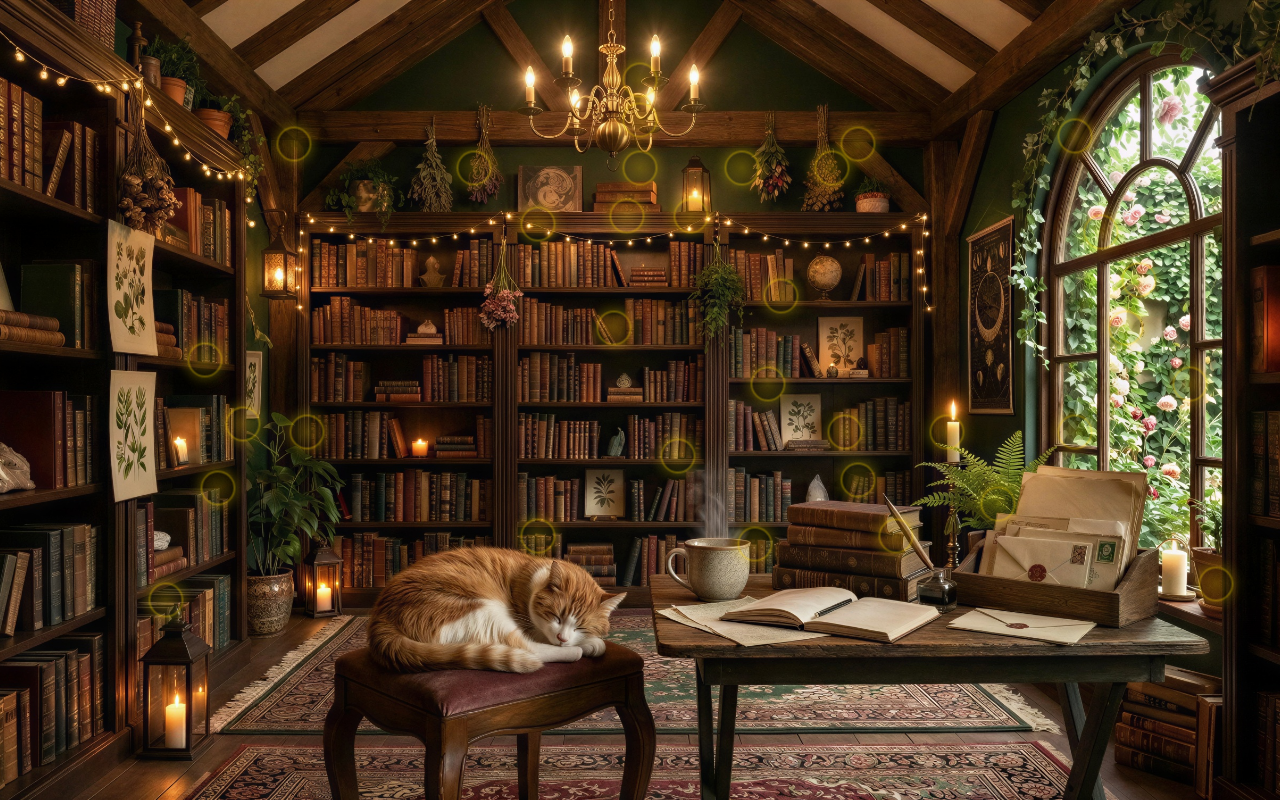
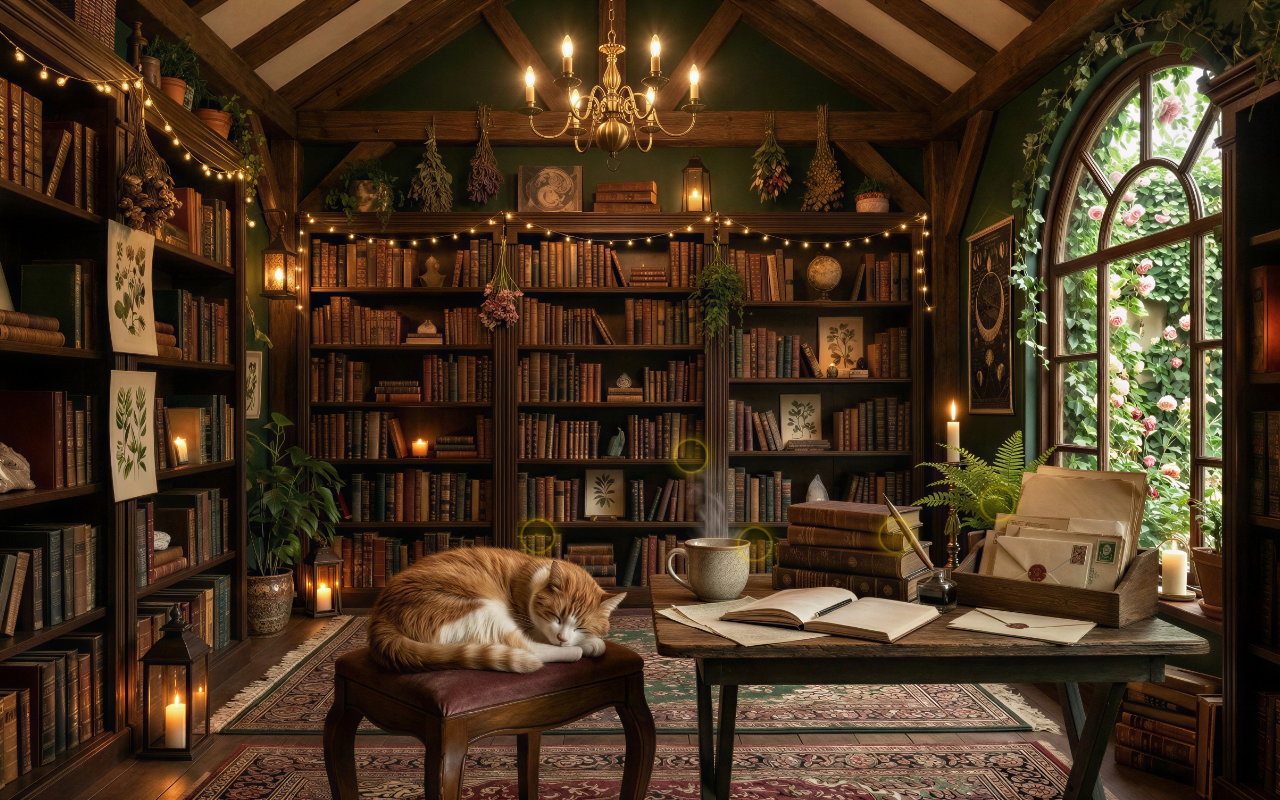
Before and after one commit to markwasu2/wasuwanich, a Next.js app: page / in a window 1280 px wide. Built offline with nearby package versions, Linux system fonts and the light colour scheme.

Commit message:
Simplify to only 5 hotspots - cat, coffee, notebook, ink, letters - verified positions

```diff
--- a/app/hotspots.ts
+++ b/app/hotspots.ts
@@ -1,4 +1,4 @@
-// Hotspot definitions - FINAL PRECISION-VERIFIED POSITIONS
+// Hotspot definitions for the magical library - ONLY 5 ESSENTIAL ITEMS
 export interface Hotspot {
   id: string;
   x: number; // percentage from left
@@ -8,7 +8,6 @@ export interface Hotspot {
 }
 
 export const HOTSPOTS: Hotspot[] = [
-  // TABLE FOREGROUND - PRECISION VERIFIED
   {
     id: "sleeping-cat",
     x: 42.0,
@@ -18,7 +17,7 @@ export const HOTSPOTS: Hotspot[] = [
   },
   {
     id: "coffee-mug",
-    x: 53.0,
+    x: 54.0,
     y: 57.0,
     label: "Steaming Coffee",
     description: "A warm cup of coffee, still steaming. Someone was just here...",
@@ -29,13 +28,6 @@ export const HOTSPOTS: Hotspot[] = [
     y: 68.0,
     label: "Open Notebook",
     description: "Pages filled with handwritten notes and sketches, waiting to be read...",
-  },
-  {
-    id: "book-stack-table",
-    x: 67.0,
-    y: 60.0,
-    label: "Stacked Books",
-    description: "A tall stack of antique books on the table, waiting to be explored...",
   },
   {
     id: "ink-bottle",
@@ -51,212 +43,4 @@ export const HOTSPOTS: Hotspot[] = [
     label: "Sealed Letters",
     description: "A box of letters sealed with wax, containing secrets and stories untold...",
   },
-  {
-    id: "fern-plant-table",
-    x: 74.0,
-    y: 54.0,
-    label: "Potted Fern",
-    description: "A lush fern bringing life and freshness to this cozy corner...",
-  },
-
-  // TOP SHELF - PRECISION VERIFIED
-  {
-    id: "moon-art-top",
-    x: 49.0,
-    y: 27.0,
-    label: "Moon Phases Art",
-    description: "A framed illustration showing the phases of the moon in intricate detail...",
-  },
-  {
-    id: "book-stack-shelf",
-    x: 54.0,
-    y: 27.0,
-    label: "Shelf Books",
-    description: "A neat stack of leather-bound books on the top shelf...",
-  },
-  {
-    id: "lantern-shelf",
-    x: 42.0,
-    y: 28.0,
-    label: "Hanging Lantern",
-    description: "A warm lantern casting gentle light across the shelves...",
-  },
-
-  // HANGING ITEMS - PRECISION VERIFIED
-  {
-    id: "hanging-herbs-left",
-    x: 37.0,
-    y: 21.0,
-    label: "Dried Herbs",
-    description: "Bundles of dried herbs hang from the rafters, filling the air with their scent...",
-  },
-  {
-    id: "hanging-flowers-center-left",
-    x: 50.0,
-    y: 21.0,
-    label: "Pink Hanging Flowers",
-    description: "Dried pink and purple flowers, preserved from summers past...",
-  },
-  {
-    id: "hanging-flowers-center-right",
-    x: 58.0,
-    y: 21.0,
-    label: "Yellow Dried Flowers",
-    description: "Bright yellow dried flowers hang cheerfully from the beams...",
-  },
-  {
-    id: "hanging-basket",
-    x: 65.0,
-    y: 21.0,
-    label: "Woven Basket",
-    description: "A decorative woven basket hangs among the herbs and flowers...",
-  },
-
-  // MIDDLE SHELVES - PRECISION VERIFIED
-  {
-    id: "globe",
-    x: 61.0,
-    y: 37.0,
-    label: "Antique Globe",
-    description: "An old globe showing lands both real and imagined, waiting to be explored...",
-  },
-  {
-    id: "candle-center-shelf",
-    x: 48.0,
-    y: 41.0,
-    label: "Flickering Candle",
-    description: "A small candle flame dances in the quiet air of the library...",
-  },
-  {
-    id: "botanical-print-center",
-    x: 60.0,
-    y: 48.0,
-    label: "Botanical Print",
-    description: "A framed print of pressed herbs, catalogued with careful detail...",
-  },
-  {
-    id: "pyramid-sculpture",
-    x: 66.0,
-    y: 54.0,
-    label: "Crystal Pyramid",
-    description: "A small crystal pyramid sits on the shelf, refracting light into rainbows...",
-  },
-
-  // LEFT WALL - PRECISION VERIFIED
-  {
-    id: "botanical-prints-left",
-    x: 16.0,
-    y: 45.0,
-    label: "Nature Studies",
-    description: "A collection of botanical prints, each one a masterpiece of observation...",
-  },
-  {
-    id: "candle-left-shelf",
-    x: 19.0,
-    y: 53.0,
-    label: "Shelf Candle",
-    description: "A small candle nestled between books, keeping watch through the night...",
-  },
-  {
-    id: "plant-pot-left",
-    x: 24.0,
-    y: 54.0,
-    label: "Shelf Plant",
-    description: "A thriving plant that seems to love the company of books...",
-  },
-  {
-    id: "crystal-geode",
-    x: 17.0,
-    y: 61.0,
-    label: "Crystal Geode",
-    description: "A beautiful white geode catches the light, its crystals sparkling like stars...",
-  },
-  {
-    id: "left-lantern-floor",
-    x: 13.0,
-    y: 75.0,
-    label: "Floor Lantern",
-    description: "A large lantern resting on the floor, its glow reaching into shadowed corners...",
-  },
-
-  // RIGHT WINDOW - PRECISION VERIFIED
-  {
-    id: "hanging-ivy-top",
-    x: 84.0,
-    y: 17.0,
-    label: "Hanging Ivy",
-    description: "Cascading ivy brings the outside in, a living decoration...",
-  },
-  {
-    id: "astrology-chart",
-    x: 86.0,
-    y: 29.0,
-    label: "Astrology Chart",
-    description: "An ancient astrological chart mapping the celestial bodies, moon phases, and zodiac signs. The stars whisper secrets of fate and fortune to those who know how to listen...",
-  },
-  {
-    id: "candle-right-wall",
-    x: 89.0,
-    y: 35.0,
-    label: "Wall Candle",
-    description: "A tall candle on the wall shelf illuminates the corner with warm light...",
-  },
-  {
-    id: "arched-window",
-    x: 88.0,
-    y: 41.0,
-    label: "Garden Window",
-    description: "Through the arched window, a secret garden blooms with roses and magic...",
-  },
-  {
-    id: "window-roses",
-    x: 93.0,
-    y: 48.0,
-    label: "Rose Garden",
-    description: "Pink roses bloom just outside, their petals glowing in the soft light...",
-  },
-  {
-    id: "fern-windowsill",
-    x: 84.0,
-    y: 54.0,
-    label: "Windowsill Fern",
-    description: "A potted fern thrives in the natural light from the window...",
-  },
-  {
-    id: "corner-candle",
-    x: 95.0,
-    y: 73.0,
-    label: "Corner Candle",
-    description: "A tall candle in the corner creates a warm, inviting glow...",
-  },
-
-  // CEILING - PRECISION VERIFIED
-  {
-    id: "chandelier",
-    x: 50.0,
-    y: 15.0,
-    label: "Grand Chandelier",
-    description: "An elegant chandelier illuminates the entire library with warm, golden light...",
-  },
-  {
-    id: "string-lights-left",
-    x: 23.0,
-    y: 18.0,
-    label: "Fairy Lights",
-    description: "Twinkling string lights add a touch of whimsy to this magical space...",
-  },
-  {
-    id: "string-lights-right",
-    x: 67.0,
-    y: 18.0,
-    label: "String Lights",
-    description: "More fairy lights dance across the ceiling, like captured fireflies...",
-  },
-  {
-    id: "wooden-beams",
-    x: 50.0,
-    y: 10.0,
-    label: "Ancient Beams",
-    description: "The wooden beams have held this library together for centuries, silent witnesses to countless stories...",
-  },
 ];
```
